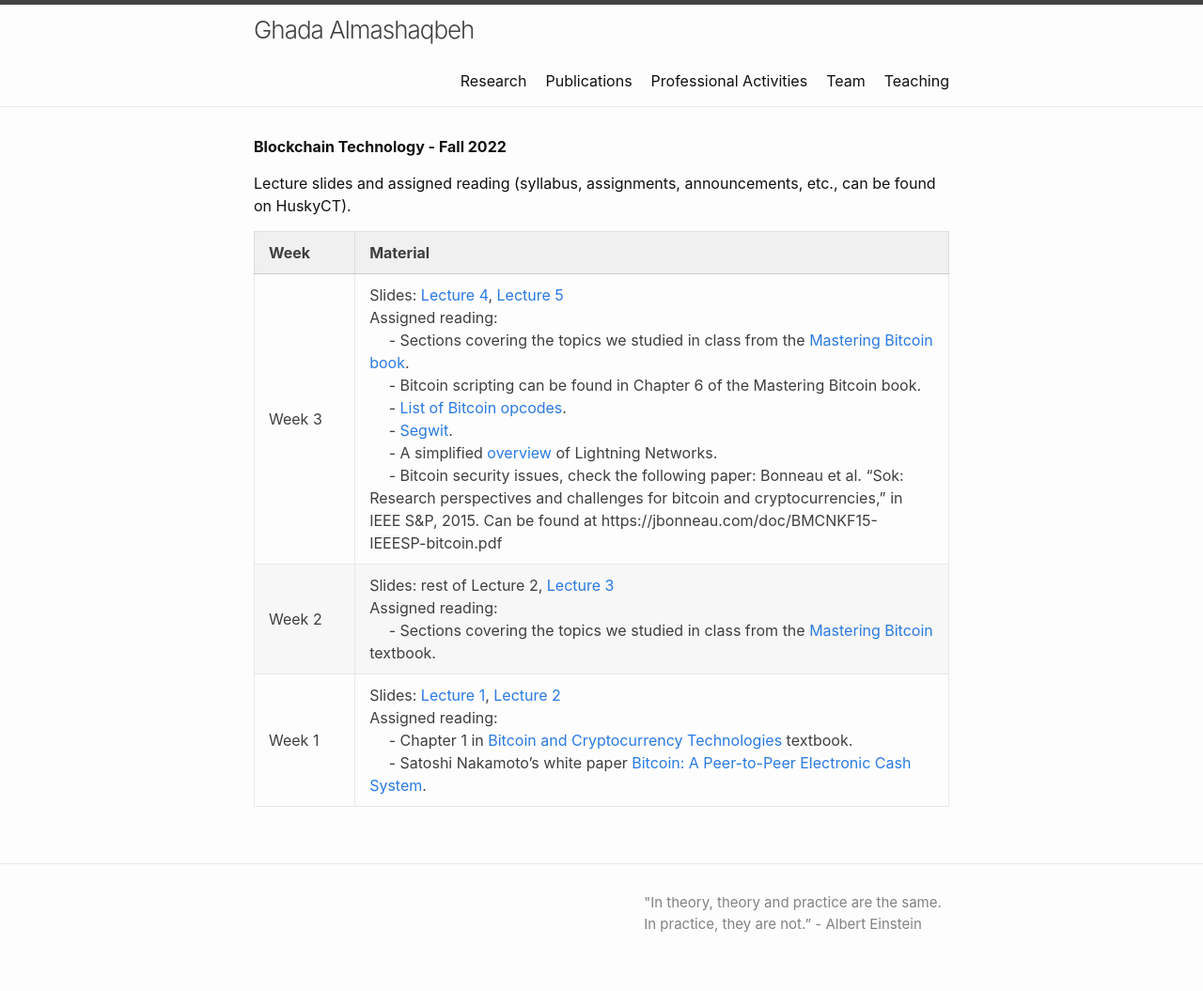
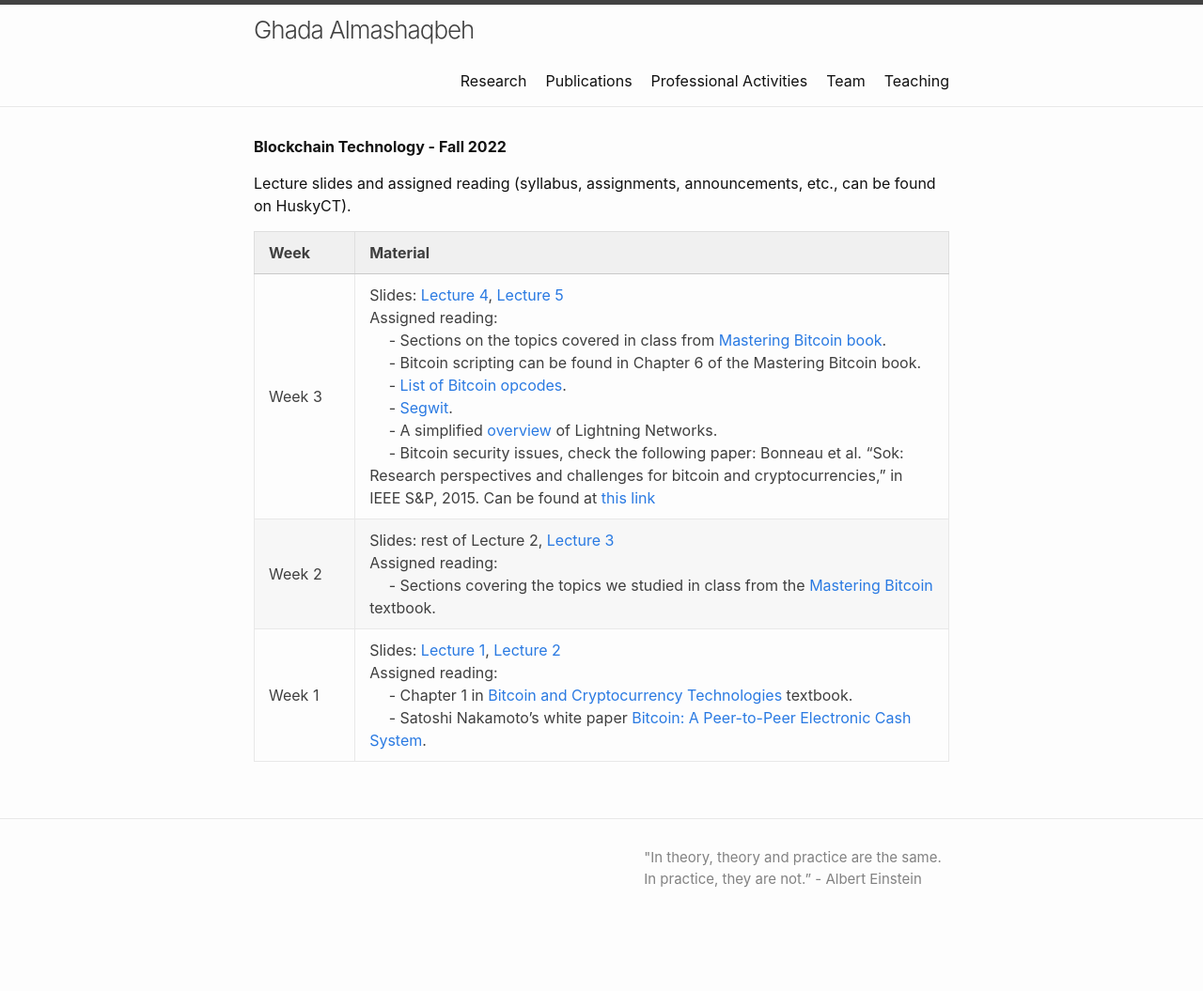
Before and after one commit to GhadaAlmashaqbeh/GhadaAlmashaqbeh.github.io, a Jekyll site: the page built from courses/blockchain-technology-f2022/index.md, in a window 1280 px wide. Shown: the whole page at 94% size. Built offline with Jekyll 4.4.1, drawn with Linux system fonts in a browser that asks for light colours; after the commit the page ends 1007 px from its top, so only the background shows below that.

Commit message:
edit index

```diff
--- a/courses/blockchain-technology-f2022/index.md
+++ b/courses/blockchain-technology-f2022/index.md
@@ -8,6 +8,6 @@
 
 | Week&emsp;&emsp;| Material           |
 |----------|--------------------|
-| Week 3 | Slides: [Lecture 4](./lecture4.pdf), [Lecture 5](./lecture5.pdf) <br/> Assigned reading: <br/> &emsp; - Sections covering the topics we studied in class from the [Mastering Bitcoin book](https://github.com/bitcoinbook/bitcoinbook/blob/develop/book.asciidoc). <br/> &emsp; - Bitcoin scripting can be found in Chapter 6 of the Mastering Bitcoin book. <br/> &emsp; - [List of Bitcoin opcodes](https://en.bitcoin.it/wiki/Script). <br/> &emsp; - [Segwit](https://en.bitcoin.it/wiki/Segregated_Witness). <br/> &emsp; - A simplified [overview](https://academy.binance.com/blockchain/what-is-lightning-network) of Lightning Networks. <br/> &emsp; - Bitcoin security issues, check the following paper: Bonneau et al. "Sok: Research perspectives and challenges for bitcoin and cryptocurrencies," in IEEE S&P, 2015. Can be found at https://jbonneau.com/doc/BMCNKF15-IEEESP-bitcoin.pdf |
+| Week 3 | Slides: [Lecture 4](./lecture4.pdf), [Lecture 5](./lecture5.pdf) <br/> Assigned reading: <br/> &emsp; - Sections on the topics covered in class from [Mastering Bitcoin book](https://github.com/bitcoinbook/bitcoinbook/blob/develop/book.asciidoc). <br/> &emsp; - Bitcoin scripting can be found in Chapter 6 of the Mastering Bitcoin book. <br/> &emsp; - [List of Bitcoin opcodes](https://en.bitcoin.it/wiki/Script). <br/> &emsp; - [Segwit](https://en.bitcoin.it/wiki/Segregated_Witness). <br/> &emsp; - A simplified [overview](https://academy.binance.com/blockchain/what-is-lightning-network) of Lightning Networks. <br/> &emsp; - Bitcoin security issues, check the following paper: Bonneau et al. "Sok: Research perspectives and challenges for bitcoin and cryptocurrencies," in IEEE S&P, 2015. Can be found at [this link](https://jbonneau.com/doc/BMCNKF15-IEEESP-bitcoin.pdf) |
 | Week 2 | Slides: rest of Lecture 2, [Lecture 3](./lecture3.pdf) <br/> Assigned reading: <br/> &emsp; - Sections covering the topics we studied in class from the [Mastering Bitcoin](https://github.com/bitcoinbook/bitcoinbook/blob/develop/book.asciidoc) textbook.  |
 | Week 1 | Slides: [Lecture 1](./lecture1.pdf), [Lecture 2](./lecture2.pdf) <br/> Assigned reading: <br/> &emsp; - Chapter 1 in [Bitcoin and Cryptocurrency Technologies](https://d28rh4a8wq0iu5.cloudfront.net/bitcointech/readings/princeton_bitcoin_book.pdf) textbook. <br/> &emsp; - Satoshi Nakamoto’s white paper [Bitcoin: A Peer-to-Peer Electronic Cash System](https://bitcoin.org/bitcoin.pdf). |
```
